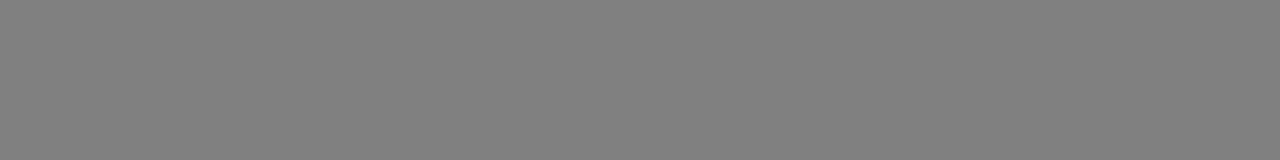
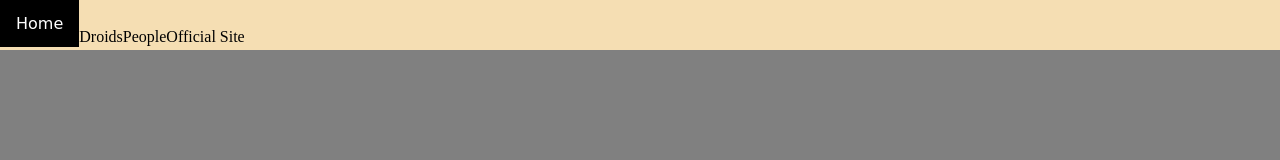
Before and after one commit to ryanmcnair/html101, a plain HTML site: page index.html in a window 1280 px wide. Drawn offline with Linux system fonts and the light colour scheme; a web font is replaced by a local one.

Commit message:
styled home page

```diff
--- a/index.html
+++ b/index.html
@@ -5,9 +5,17 @@
     <meta name="viewport" content="width=device-width, initial-scale=1.0">
     <title>Star Wars</title>
     <link rel="stylesheet" href="main.css">
+    <link href="https://fonts.googleapis.com/css2?family=Grenze+Gotisch&display=swap" rel="stylesheet">
 </head>
 <body>
-
+   <nav>
+       <ul>
+           <li><a href href="./index.html">Home</a></li>
+           <li><a href="./droids.html"></a>Droids</li>
+           <li><a href="./people.html"></a>People</li>
+           <li><a href="https://www.starwars.com/"></a>Official Site</li>
+       </ul>
+   </nav>
 
     <script src="main.js"></script>
 </body>
--- a/main.css
+++ b/main.css
@@ -1,3 +1,31 @@
 body {
     background-color: grey;
+    margin: 0;
+    padding: 0;
+
 }
+
+ul {
+    margin: 0;
+    list-style-type: none;
+    padding: 0;
+    background-color: wheat;
+    height: 50px;
+    overflow: hidden;
+}
+
+li {
+    float: left;
+}
+
+li a {
+    color: white;
+    padding: 14px 16px;
+    display: block;
+    text-decoration: none;
+    font-family: 'Grenze Gotisch', cursive;
+}
+
+li a:hover {
+    background-color: black;
+}
```
Also changed, not shown: droids.html (added), people.html (added).
